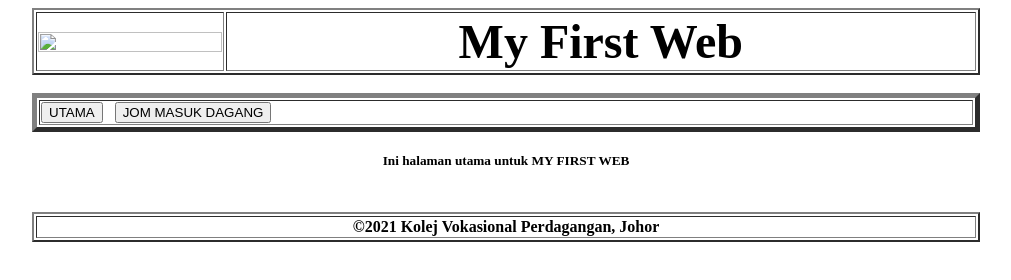
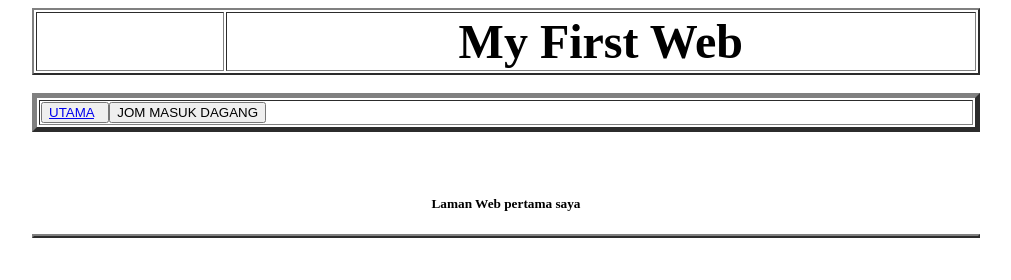
Before and after one commit to Zarif01/KPD1023-myfirstweb, a plain HTML site: page index.html in a window 1280 px wide. Shown: the whole page, without its empty margins (134-1145 px from the left). Drawn offline with Linux system fonts and the light colour scheme.

Commit message:
Update index.html

```diff
--- a/index.html
+++ b/index.html
@@ -1,6 +1,8 @@
 <html>
 <head>
-    <title>MY FIRST WEB</title>
+<title>
+My First Web
+</title>
 </head>
 
 <body>
@@ -8,7 +10,7 @@
 
 <table width="75%" border="2">
 <tr>
-          <th width="20%"><img src="images/kvpjb.png.png" width="100%" ></th>
+<th width="20%"><ing src="images/kvpjb.png" width="100%"></th>
 <th><font size="50">My First Web</font></th>
 </tr>
 </table>
@@ -18,7 +20,7 @@
 <table width="75%" border="5">
 <tr>
 <td>
-            <a href="index.html"><button>UTAMA</button></a>
+<a href="index.html"><button>UTAMA</buttpn></a>
 &nbsp;
 <a href="jommasukdagang.html"><button>JOM MASUK DAGANG</button></a>
 </td>
@@ -30,7 +32,7 @@
 <table width="75%">
 <tr>
 <td align="center">
-            <h5>Ini halaman utama untuk MY FIRST WEB</h5>
+<th><ing src="Images/poster.jpg" width="30%"></th>
 </td>
 </tr>
 </table>
@@ -39,7 +41,7 @@
 
 <table width="75%" border="2">
 <tr>
-          <th>&#169;2021 Kolej Vokasional Perdagangan, Johor</th>
+<h5>Laman Web pertama saya</h5>
 </tr>
 </table>
 
```
Lines whose indentation alone changed are shown as unchanged.
